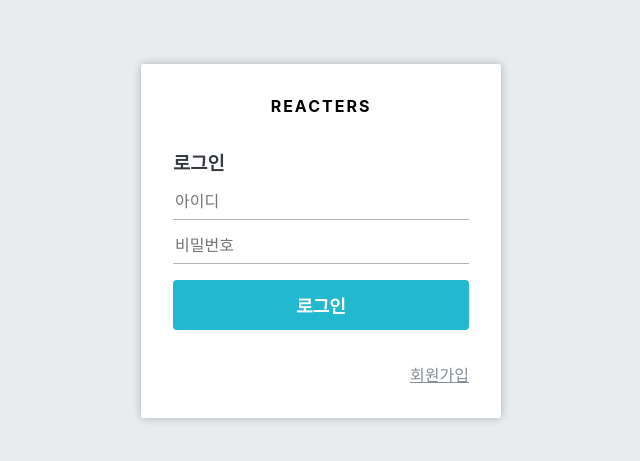
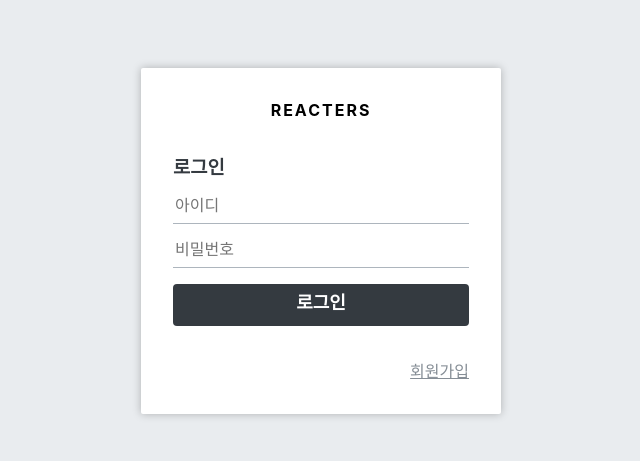
Before and after one commit to onethegarden/blog, a React (Create React App) app in the folder blog-frontend/: page /login in a window 1280 px wide. Shown: the part 159-620 px from the top of the page, without its empty margins (319-959 px from the left). Built offline with nearby package versions, Linux system fonts and the light colour scheme.

Commit message:
버튼에 링크 추가 방법2 Link사용

```diff
--- a/blog-frontend/src/components/common/Button.js
+++ b/blog-frontend/src/components/common/Button.js
@@ -1,9 +1,10 @@
 import React from 'react';
 import styled from 'styled-components';
-import { withRouter } from 'react-router-dom';
+import { Link } from 'react-router-dom';
+//import { withRouter } from 'react-router-dom';
 import palette from '../../lib/styles/palette';
 
-const StyledButton = styled.button`
+const buttonStyle = `
   border: none;
   border-radius: 4px;
   font-size: 1rem;
@@ -26,7 +27,6 @@ const StyledButton = styled.button`
         width: 100%;
         font-size: 1.125rem;
     `}
-
   ${(props) =>
     props.cyan &&
     `
@@ -37,17 +37,23 @@ const StyledButton = styled.button`
     `}
 `;
 
-const Button = ({to, history, ...rest}) => {
-  const onClick = e => {
-    //to가 있다면 to로 페이지 이동
-    if(to){
-      history.push(to);
-    }
-    if(rest.onClick){
-      rest.onClick(e)
-    }
-  };
-return <StyledButton {...rest} onClick={onClick} />;
-}
+const StyledButton = styled.button`
+  ${buttonStyle} //기존에 사용하던 스타일을 buttonStyle에 담아서 재사용
+`;
+
+const StyledLink = styled(Link)`
+  ${buttonStyle}
+`;
+
+//styled()함수로 만든 컴포넌트의 경우 임의 props가 필터릴ㅇ 되지 않음..
+//실제 엘리먼트에게 속성이 전달되지 않음,,,
+//a태그는 boolean 값이 임의 props로 설정되는 것을 허용하지 않음, 숫자, 문자열만 허용 1163page 참조
+const Button = (props) => {
+  return props.to ? (
+    <StyledLink {...props} cyan={props.cyan ? 1 : 0} />
+  ) : (
+    <StyledButton {...props} />
+  );
+};
 //import가 제대로 작동하기 위해 styled-components로 만든 컴포넌트를 만들어서 export
-export default withRouter(Button);
+export default Button;
```
